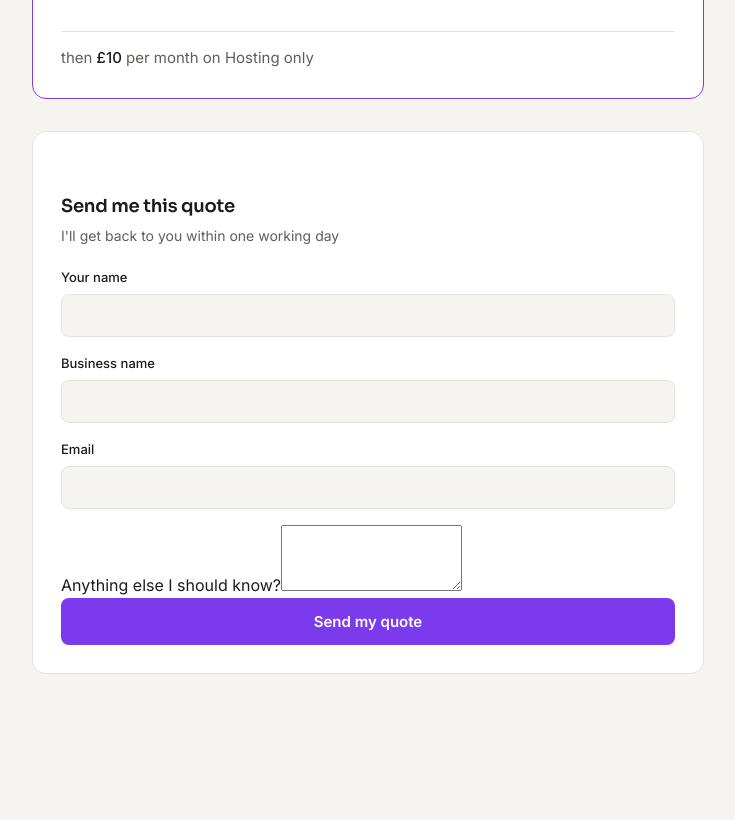
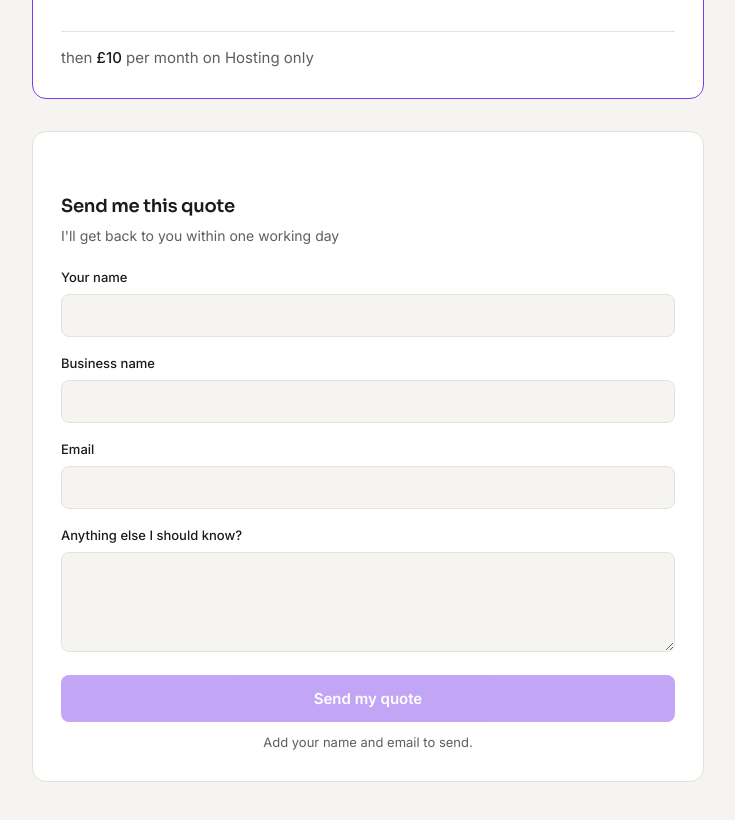
Before and after one commit to SteveJeffs/quote-builder, a React (Vite) app: page / in a window 1280 px wide. Shown: the part 1200-2020 px from the top of the page, without its empty margins (272-1007 px from the left). Before the commit the page ends 1922 px from the top, so only its background shows below. Built offline with nearby package versions, Linux system fonts and the light colour scheme.

Commit message:
Disable send until name and email are filled

```diff
--- a/src/App.jsx
+++ b/src/App.jsx
@@ -32,6 +32,7 @@ function App() {
   const chosenTier = careTiers.find((tier) => tier.id === selectedTier)
   const tierPrice = chosenTier.price
   const projectTotal = packagePrice + addonsPrice
+  const canSend = name.trim() !== '' && email.includes('@')
 
   return (
     <div className="page">
@@ -84,6 +85,7 @@ function App() {
         onBusinessChange={setBusiness}
         onEmailChange={setEmail}
         onMessageChange={setMessage}
+        canSend={canSend}
       />
 
 
--- a/src/components/EnquiryForm.css
+++ b/src/components/EnquiryForm.css
@@ -66,3 +66,19 @@
 .enquiry-submit:hover {
     background: var(--purple-light);
 }
+
+.enquiry-submit:disabled {
+    opacity: 0.45;
+    cursor: not-allowed;
+}
+
+.enquiry-submit:disabled:hover {
+    background: var(--purple);
+}
+
+.enquiry-hint {
+    margin: 10px 0 0;
+    font-size: 13px;
+    color: var(--muted);
+    text-align: center;
+}
--- a/src/components/EnquiryForm.jsx
+++ b/src/components/EnquiryForm.jsx
@@ -23,7 +23,7 @@ function EnquiryForm(props) {
                 <input
                     id="business"
                     type="text"
-                    vaule={props.business}
+                    value={props.business}
                     onChange={(event) => props.onBusinessChange(event.target.value)}
                 />
             </div>
@@ -38,19 +38,26 @@ function EnquiryForm(props) {
                 />
             </div>
 
-            <div className="message">
+            <div className="enquiry-field">
                 <label htmlFor="message">Anything else I should know?</label>
                 <textarea
                     id="message"
                     rows="4"
                     value={props.message}
-                    onClick={(event) => props.onMessageChange(event.target.value)}
+                    onChange={(event) => props.onMessageChange(event.target.value)}
                 />
             </div>
 
-            <button type="button" className="enquiry-submit">
+            <button type="button"
+            className="enquiry-submit"
+            disabled={!props.canSend}
+            >
                 Send my quote
             </button>
+
+        {!props.canSend && (
+            <p className="enquiry-hint">Add your name and email to send.</p>
+        )}
 
         </div>
     )
```
